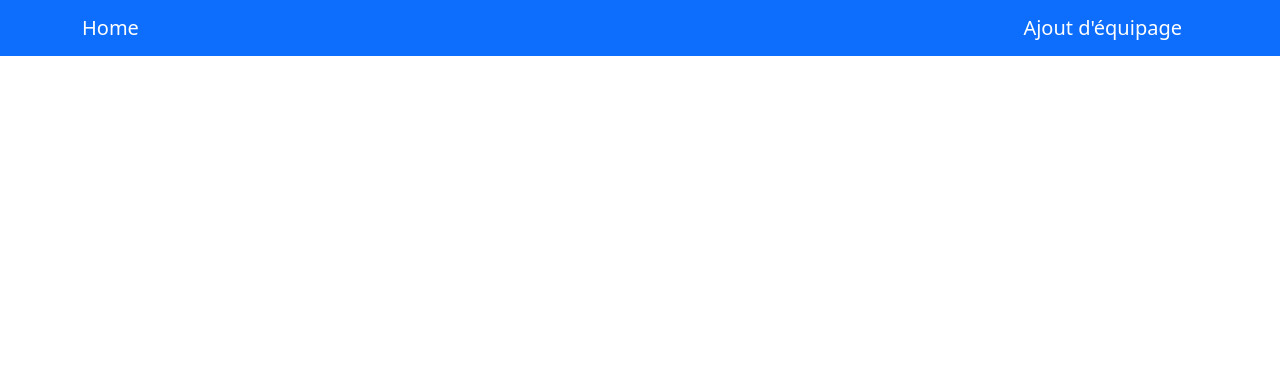
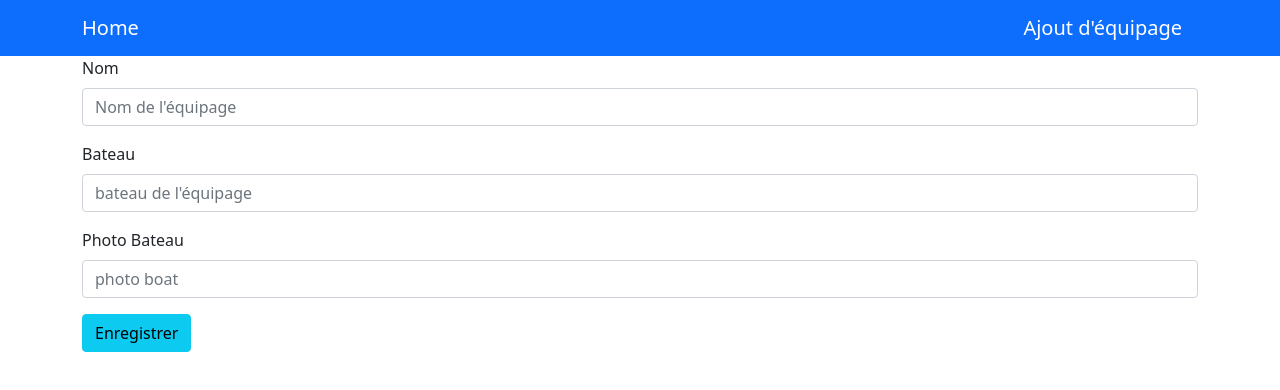
Before and after one commit to AimenZemzmi/API-One-PIece, a React (Create React App) app in the folder Front/: page /crew/1 in a window 1280 px wide. Shown: the top 390 px of the page. Built offline with nearby package versions, Linux system fonts and the light colour scheme; no server answers.

Commit message:
feat: create crew page

```diff
--- a/Front/src/App.js
+++ b/Front/src/App.js
@@ -2,6 +2,7 @@ import "./App.css"
 import NavbarApp from "./components/NavbarApp"
 import Home from "./components/Home"
 import AddCrew from "./components/AddCrew"
+import Crew from "./components/Crew"
 import { BrowserRouter as Router, Routes, Route } from "react-router-dom"
 
 export default function App() {
@@ -17,6 +18,9 @@ export default function App() {
             <Route exact path="/addCrew">
               <Route exact path="/addCrew" element={<AddCrew />}></Route>
             </Route>
+            <Route exact path="/crew/:id">
+              <Route exact path="/crew/:id" element={<Crew id=":1" />}></Route>
+            </Route>
           </Routes>
         </div>
       </Router>
--- a/Front/src/components/AddCrew.jsx
+++ b/Front/src/components/AddCrew.jsx
@@ -1,24 +1,15 @@
 import "../App.css"
-import { useState, useEffect } from "react"
+import { useState } from "react"
 import axios from "axios"
 
 import { Container, Row, Col, Button, Form } from "react-bootstrap"
 
 export default function AddCrew() {
   const [formAjout, setFormAjout] = useState({})
-  const [crews, setCrews] = useState([])
-
-  useEffect(() => {
-    axios.get("http://localhost:3010/crew").then((datas) => {
-      setCrews(datas.data)
-      console.log(datas.data)
-    })
-  }, [])
 
   function addCrew(event) {
     event.preventDefault()
     const { name, ship, picture } = { ...formAjout }
-    //alert(category)
     let url = `http://localhost:3010/crew`
 
     axios.post(url, {
--- /dev/null
+++ b/Front/src/components/Crew.jsx
@@ -0,0 +1,86 @@
+import "../App.css"
+import { useState, useEffect } from "react"
+import axios from "axios"
+
+import { Container, Button, Form } from "react-bootstrap"
+
+export default function Crew() {
+  const [id] = useState(window.location.pathname.split("/")[2])
+  const [crew, setCrew] = useState({})
+  const [formUpdate, setFormUpdate] = useState({})
+
+  useEffect(() => {
+    axios.get(`http://localhost:3010/crew/${id}`).then((datas) => {
+      setCrew(datas.data)
+    })
+  }, [id])
+
+  function updateCrew(event) {
+    event.preventDefault()
+    //const { name, ship, picture } = { ...formUpdate }
+    // let url = `http://localhost:3010/crew`
+
+    // axios.post(url, {
+    //   name,
+    //   ship,
+    //   picture,
+    // })
+  }
+
+  return (
+    <div className="crew">
+      <Container>
+        <Form onSubmit={(e) => updateCrew(e)}>
+          <Form.Group className="mb-3">
+            <Form.Label>Nom</Form.Label>
+            <Form.Control
+              defaultValue={crew.name}
+              type="text"
+              placeholder="Nom de l'équipage"
+              required
+              onChange={(e) => {
+                let tmp = { ...formUpdate }
+                tmp.name = e.target.value
+                setFormUpdate(tmp)
+              }}
+            />
+          </Form.Group>
+
+          <Form.Group className="mb-3">
+            <Form.Label>Bateau</Form.Label>
+            <Form.Control
+              defaultValue={crew.ship}
+              type="text"
+              placeholder="bateau de l'équipage"
+              required
+              onChange={(e) => {
+                let tmp = { ...formUpdate }
+                tmp.ship = e.target.value
+                setFormUpdate(tmp)
+              }}
+            />
+          </Form.Group>
+
+          <Form.Group className="mb-3">
+            <Form.Label>Photo Bateau</Form.Label>
+            <Form.Control
+              defaultValue={crew.picture}
+              type="text"
+              placeholder="photo boat"
+              required
+              onChange={(e) => {
+                let tmp = { ...formUpdate }
+                tmp.picture = e.target.value
+                setFormUpdate(tmp)
+              }}
+            />
+          </Form.Group>
+
+          <Button variant="info" type="submit">
+            Enregistrer
+          </Button>
+        </Form>
+      </Container>
+    </div>
+  )
+}
--- a/Front/src/components/Home.jsx
+++ b/Front/src/components/Home.jsx
@@ -1,9 +1,40 @@
 import "../App.css"
 import { useState, useEffect } from "react"
 import axios from "axios"
+import { Link } from "react-router-dom"
 
-import { Container, Row, Col, Button, Form } from "react-bootstrap"
+import { Container, Row, Col } from "react-bootstrap"
 
 export default function Home() {
-  return <div className="home">Home Page</div>
+  const [crews, setCrews] = useState([])
+
+  useEffect(() => {
+    axios.get("http://localhost:3010/crew").then((datas) => {
+      setCrews(datas.data)
+    })
+  }, [])
+
+  return (
+    <div className="home">
+      <Container>
+        <Row>
+          <Col>
+            <ul>
+              {crews.map((crew, index) => (
+                <li key={index}>
+                  <Link
+                    to={{
+                      pathname: `/crew/${crew._id}`,
+                    }}
+                  >
+                    {crew.name}
+                  </Link>
+                </li>
+              ))}
+            </ul>
+          </Col>
+        </Row>
+      </Container>
+    </div>
+  )
 }
```
